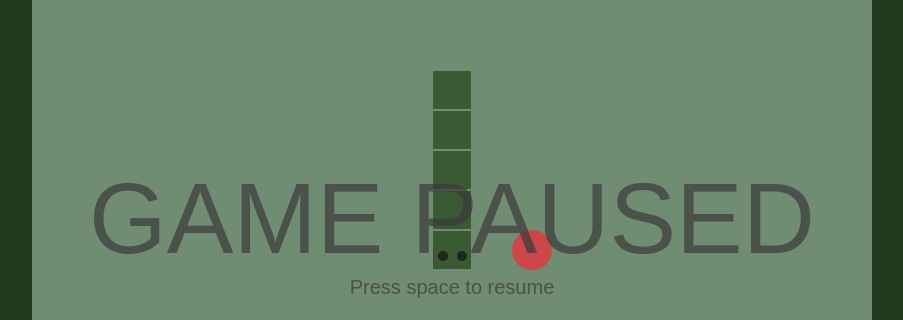
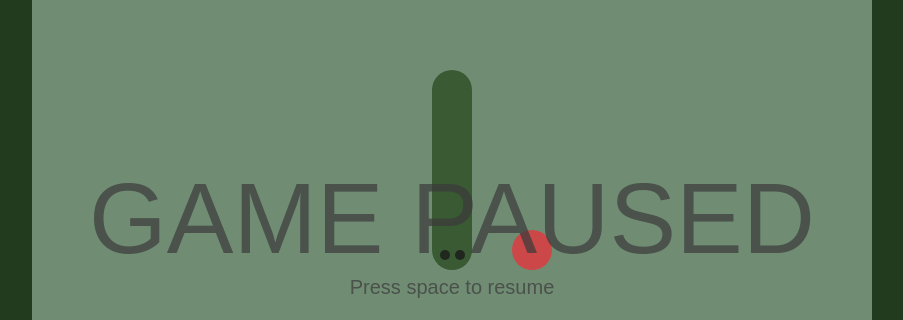
Before and after one commit to GustavoSabel/snake-game-svelte, a SvelteKit app: page / in a window 1280 px wide. Shown: the part 144-464 px from the top of the page, without its empty margins (188-1091 px from the left). Built offline with nearby package versions, Linux system fonts and the light colour scheme.

Commit message:
Rounding snake borders

```diff
--- a/src/routes/Snake/BodyPart.svelte
+++ b/src/routes/Snake/BodyPart.svelte
@@ -1,16 +1,33 @@
 <script lang="ts">
+	import type { Direction } from '../../types/Direction';
 	import { gameConfig } from '../GameStore';
+	import Rotate from './Rotate.svelte';
 
 	$: blockSize = $gameConfig.blockSize;
+
+	export let direction: Direction;
+
+	export let round: {
+		frontLeft?: boolean
+		frontRight?: boolean
+		bottonLeft?: boolean
+		bottonRight?: boolean
+	} = {}
 </script>
 
-<div style:width="{blockSize - 2}px" style:height="{blockSize - 2}px">
-	<slot />
-</div>
+<Rotate {direction}>
+	<div style:width="{blockSize}px" style:height="{blockSize}px"
+		style:border-end-end-radius="{round.frontLeft ? `50%` : ''}"
+		style:border-end-start-radius="{round.frontRight ? `50%` : ''}"
+		style:border-start-end-radius="{round.bottonLeft ? `50%` : ''}"
+		style:border-start-start-radius="{round.bottonRight ? `50%` : ''}"
+		>
+		<slot />
+	</div>
+</Rotate>
 
 <style>
 	div {
 		background-color: #3a5a34;
-		margin: 1px;
 	}
 </style>
--- a/src/routes/Snake/Head.svelte
+++ b/src/routes/Snake/Head.svelte
@@ -1,34 +1,21 @@
 <script lang="ts">
 	import type { Direction } from '../../types/Direction';
-	import { gameConfig } from '../GameStore';
 	import BodyPart from './BodyPart.svelte';
 
 	export let direction: Direction;
-	let rotate = 0;
 
-	$: blockSize = $gameConfig.blockSize;
-
-	$: {
-		if (direction === 'down') {
-			rotate = 0;
-		} else if (direction === 'left') {
-			rotate = 90;
-		} else if (direction === 'up') {
-			rotate = 180;
-		} else if (direction === 'right') {
-			rotate = 270;
-		}
-	}
+	const round = {
+		frontLeft: true,
+		frontRight: true
+	};
 </script>
 
-<div style:transform={`rotate(${rotate}deg)`}>
-	<BodyPart>
-		<div class="eyes">
-			<div class="eye eye1" />
-			<div class="eye eye2" />
-		</div>
-	</BodyPart>
-</div>
+<BodyPart {direction} {round}>
+	<div class="eyes">
+		<div class="eye eye1" />
+		<div class="eye eye2" />
+	</div>
+</BodyPart>
 
 <style>
 	.eye {
@@ -43,6 +30,7 @@
 		display: flex;
 		justify-content: space-around;
 		position: relative;
-		top: 20px
+		top: 15px;
+		padding: 5px;
 	}
 </style>
--- /dev/null
+++ b/src/routes/Snake/Rotate.svelte
@@ -0,0 +1,22 @@
+<script lang="ts">
+	import type { Direction } from '../../types/Direction';
+
+	export let direction: Direction;
+	let rotate = 0;
+
+	$: {
+		if (direction === 'down') {
+			rotate = 0;
+		} else if (direction === 'left') {
+			rotate = 90;
+		} else if (direction === 'up') {
+			rotate = 180;
+		} else if (direction === 'right') {
+			rotate = 270;
+		}
+	}
+</script>
+
+<div style:transform={`rotate(${rotate}deg)`}>
+	<slot />
+</div>
--- a/src/routes/Snake/index.svelte
+++ b/src/routes/Snake/index.svelte
@@ -2,15 +2,15 @@
 	import type { Direction } from '../../types/Direction';
 	import { createEventDispatcher, onMount } from 'svelte';
 	import { gameConfig } from '../GameStore';
-	import type { SnakeType } from '../../types/SnakeType';
+	import type { SnakeBodyPart, SnakeType } from '../../types/SnakeType';
 	import BodyPart from './BodyPart.svelte';
 	import Head from './Head.svelte';
 	import Position from '../Position.svelte';
+	import { error } from '@sveltejs/kit';
 	const dispatch = createEventDispatcher();
 
 	$: fieldWidth = $gameConfig.fieldWidth;
 	$: fieldHeight = $gameConfig.fieldHeight;
-	$: blockSize = $gameConfig.blockSize;
 
 	let nextDirection: Direction = 'down';
 	let increment = false;
@@ -19,14 +19,15 @@
 		body: []
 	};
 
-	function createInicialSnakeBody(size: number) {
+	function createInicialSnakeBody(size: number, direction: Direction) {
 		const positions = [];
 		const middleY = Math.round(fieldWidth / 2) - 1;
 		for (let i = 0; i < size; i++) {
 			positions.push({
 				x: i + 2,
 				y: middleY,
-				key: i
+				key: i,
+				direction
 			});
 		}
 		return positions;
@@ -47,10 +48,11 @@
 		increment = false;
 		const oldHead = snake.body[snake.body.length - 1];
 
-		const newHead = {
+		const newHead: SnakeBodyPart = {
 			x: oldHead.x,
 			y: oldHead.y,
-			key: oldHead.key + 1
+			key: oldHead.key + 1,
+			direction: nextDirection
 		};
 
 		snake.direction = nextDirection;
@@ -76,7 +78,7 @@
 		nextDirection = 'down';
 		snake = {
 			direction: nextDirection as Direction,
-			body: createInicialSnakeBody(5)
+			body: createInicialSnakeBody(5, nextDirection)
 		};
 	}
 
@@ -87,14 +89,69 @@
 	onMount(() => {
 		restart();
 	});
+
+	function getDirectionNumber(direction: Direction) {
+		switch (direction) {
+			case 'up':
+				return 0;
+			case 'left':
+				return 1;
+			case 'down':
+				return 2;
+			default:
+				return 3;
+		}
+	}
+
+	function turnLeft(partBefore: SnakeBodyPart, partAfter: SnakeBodyPart) {
+		return turnPart(partBefore, partAfter) === 'left';
+	}
+
+	function turnRight(partBefore: SnakeBodyPart, partAfter: SnakeBodyPart) {
+		return turnPart(partBefore, partAfter) === 'right';
+	}
+
+	function turnPart(partBefore: SnakeBodyPart, partAfter: SnakeBodyPart) {
+		return turn(partBefore.direction, partAfter.direction);
+	}
+
+	function turn(directionBefore: Direction, directionAfter: Direction) {
+		if (directionBefore === directionAfter) {
+			return '';
+		}
+
+		const directionBeforeNumber = getDirectionNumber(directionBefore);
+		const directionAfterNumber = getDirectionNumber(directionAfter);
+
+		if ((directionBeforeNumber + 1) % 4 === directionAfterNumber) {
+			return 'left';
+		}
+		return 'right';
+	}
 </script>
 
-{#each snake.body as pos, index (pos.key)}
-	<Position {...pos}>
+{#each snake.body as part, index (part.key)}
+	<Position {...part}>
 		{#if index === snake.body.length - 1}
-			<Head direction={snake.direction} />
+			<Head direction={part.direction} />
+		{:else if index === 0}
+			<BodyPart
+				direction={part.direction}
+				round={{
+					frontLeft: turnRight(part, snake.body[index + 1]),
+					frontRight: turnLeft(part, snake.body[index + 1]),
+					bottonLeft: !turnLeft(part, snake.body[index + 1]),
+					bottonRight: !turnRight(part, snake.body[index + 1])
+				}}
+			/>
 		{:else}
-			<BodyPart />
+			<BodyPart
+				direction={part.direction}
+				round={{
+					frontLeft: turnRight(part, snake.body[index + 1]),
+					frontRight: turnLeft(part, snake.body[index + 1])
+				}}
+			/>
 		{/if}
 	</Position>
 {/each}
--- a/src/types/SnakeType.ts
+++ b/src/types/SnakeType.ts
@@ -7,4 +7,4 @@ export type SnakeType = {
 
 export type SnakeBody = SnakeBodyPart[]
 
-export type SnakeBodyPart = { x: number; y: number; key: number }
+export type SnakeBodyPart = { x: number; y: number; key: number, direction: Direction; }
```
